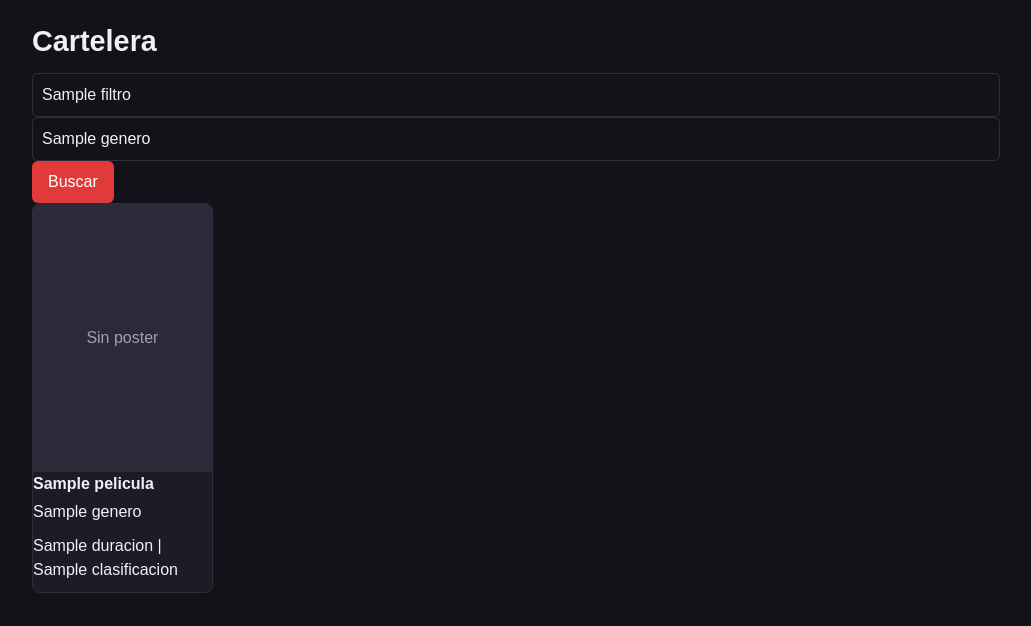
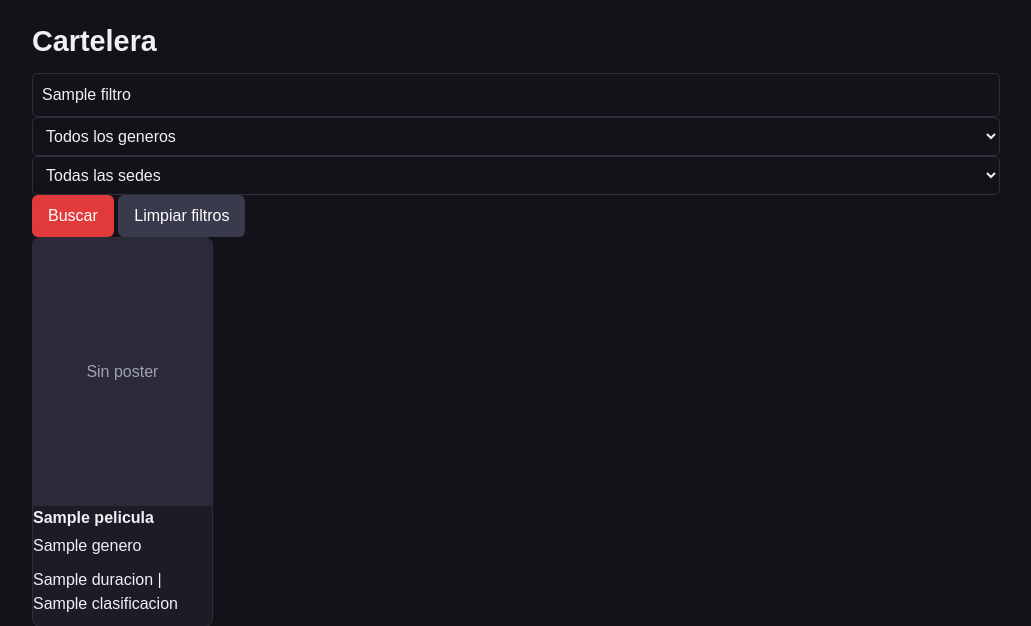
Before and after one commit to GabrielVeraGit/TP_Final_IDS_2C2026, a Flask app: template APLICATIVO_FRONTEND/templates/index.html in a window 1280 px wide. Shown: the part 59-685 px from the top of the page, without its empty margins (124-1155 px from the left). Run offline with Flask 3, Linux system fonts and the light colour scheme; the template is opened without the code that fills it: most values are stand-ins (such as "Sample title", 1, 10 or a date in 2020); parts of the project's set-up code (start-up, migrations or seed data) failed here and were passed over.

Commit message:
front filtros
filtros desplegables de sedes y genero (se arma a partir de los genero disponibles)

```diff
--- a/APLICATIVO_FRONTEND/app.py
+++ b/APLICATIVO_FRONTEND/app.py
@@ -34,12 +34,25 @@ def index():
     redireccion = utils.verificar_sesion()
     if redireccion:
         return redireccion
-    params = utils.tomar_campos(request.args, ("titulo", "genero"))
-    error, peliculas, codigo = utils.llamar("GET", "/peliculas/cartelera", params=params)
+    params = utils.tomar_campos(request.args, ("titulo", "genero", "id_sede"))
+    error, todas, codigo = utils.llamar("GET", "/peliculas/cartelera")
     if error:
-        flash(peliculas, "error")
+        flash(todas, "error")
+        todas = []
         peliculas = []
-    return render_template("index.html", peliculas=peliculas, filtros=params)
+    elif params:
+        error, peliculas, codigo = utils.llamar("GET", "/peliculas/cartelera", params=params)
+        if error:
+            flash(peliculas, "error")
+            peliculas = []
+    else:
+        peliculas = todas
+    generos = utils.generos_disponibles(todas)
+    error, sedes, codigo = utils.llamar("GET", "/sedes")
+    if error:
+        flash(sedes, "error")
+        sedes = []
+    return render_template("index.html", peliculas=peliculas, filtros=params, sedes=sedes, generos=generos)
 
 
 
--- a/APLICATIVO_FRONTEND/templates/index.html
+++ b/APLICATIVO_FRONTEND/templates/index.html
@@ -3,8 +3,22 @@
 <h1>Cartelera</h1>
 <form class="filtros" method="GET" action="{{ url_for('index') }}">
     <input type="text" name="titulo" placeholder="Titulo" value="{{ filtros.get('titulo', '') }}">
-    <input type="text" name="genero" placeholder="Genero" value="{{ filtros.get('genero', '') }}">
+    <select name="genero" data-autoenviar>
+        <option value="">Todos los generos</option>
+        {% for g in generos %}
+        <option value="{{ g }}" {{ 'selected' if filtros.get('genero') == g }}>{{ g }}</option>
+        {% endfor %}
+    </select>
+    <select name="id_sede" data-autoenviar>
+        <option value="">Todas las sedes</option>
+        {% for s in sedes %}
+        <option value="{{ s.id_sede }}" {{ 'selected' if filtros.get('id_sede') == s.id_sede|string }}>{{ s.nombre }}</option>
+        {% endfor %}
+    </select>
     <button type="submit">Buscar</button>
+    {% if filtros %}
+    <a class="boton gris-b" href="{{ url_for('index') }}">Limpiar filtros</a>
+    {% endif %}
 </form>
 {% if peliculas %}
 <div class="grilla">
```
Also changed, not shown: APLICATIVO_FRONTEND/source/utils.py (+9 -0 lines).
